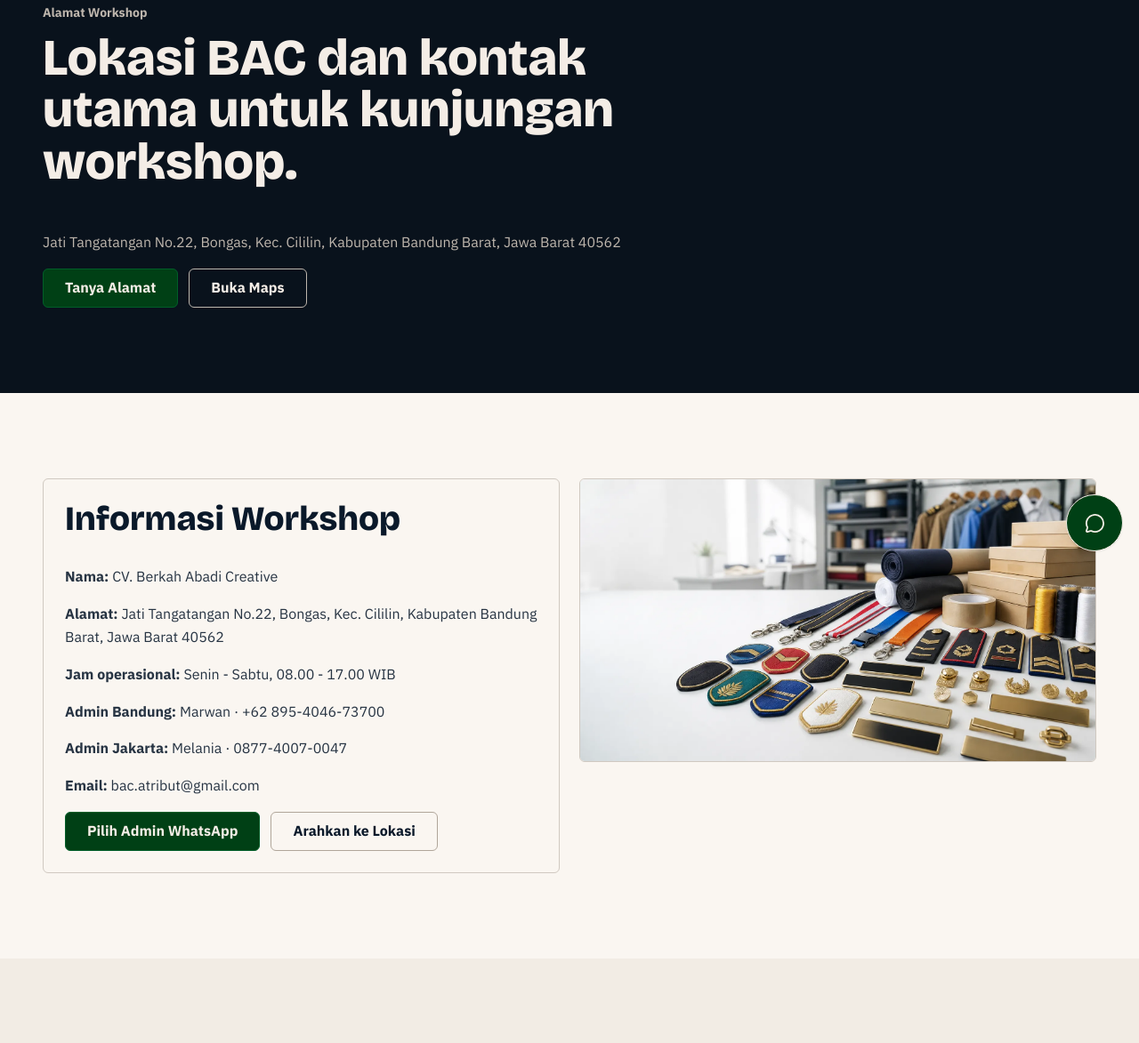
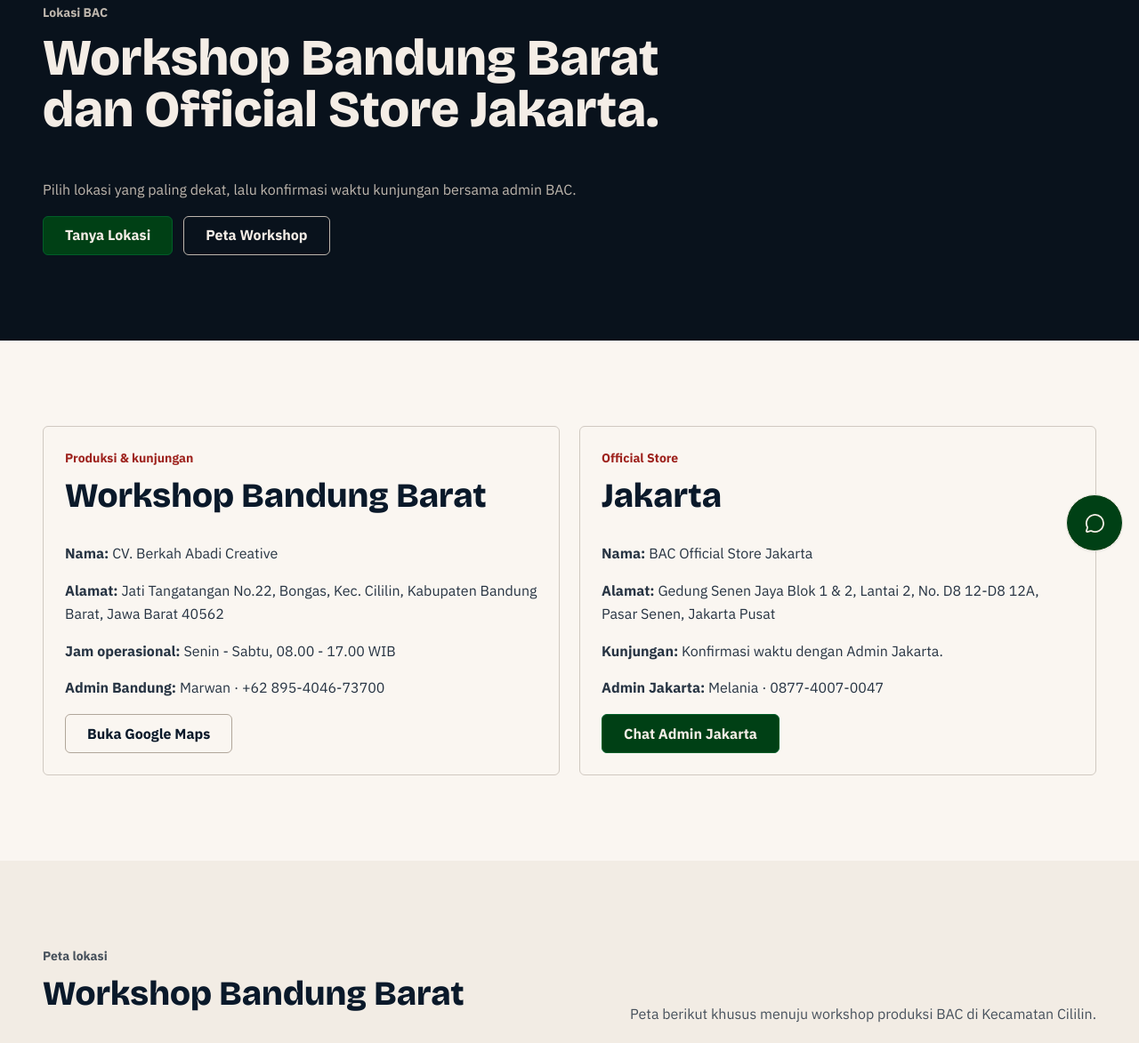
Before and after one commit to yahyanursidik/webbacbdg, an Astro site: page /alamat-toko in a window 1280 px wide. Shown: the part 162-1335 px from the top of the page at 89% size. Built offline with nearby package versions, Linux system fonts and the light colour scheme; Astro itself is replaced by a stand-in of ours; grey boxes are pictures that could not be loaded.

Commit message:
add Jakarta official store location

```diff
--- a/src/components/Footer.astro
+++ b/src/components/Footer.astro
@@ -31,6 +31,7 @@ const message = "Halo Admin BAC, saya ingin bertanya tentang katalog atribut ked
   </div>
   <div class="container footer-bottom">
     <span>&copy; {new Date().getFullYear()} {site.name}</span>
+    <a href="/alamat-toko/#official-store-jakarta">Official Store Jakarta · Pasar Senen</a>
     <span>{site.email}</span>
   </div>
 </footer>
--- a/src/data/site.ts
+++ b/src/data/site.ts
@@ -31,6 +31,8 @@ export const site = {
   instagram: "https://instagram.com/",
   address:
     "Jati Tangatangan No.22, Bongas, Kec. Cililin, Kabupaten Bandung Barat, Jawa Barat 40562",
+  jakartaStoreAddress:
+    "Gedung Senen Jaya Blok 1 & 2, Lantai 2, No. D8 12-D8 12A, Pasar Senen, Jakarta Pusat",
   mapsUrl: "https://maps.app.goo.gl/yP5jM35izjMY5qKQA",
   mapsEmbed:
     "https://www.google.com/maps?q=Jati%20Tangatangan%20No.22%2C%20Bongas%2C%20Kec.%20Cililin%2C%20Kabupaten%20Bandung%20Barat%2C%20Jawa%20Barat%2040562&output=embed",
--- a/src/pages/alamat-toko.astro
+++ b/src/pages/alamat-toko.astro
@@ -6,66 +6,104 @@ import {
   whatsappAdminUrl,
   whatsappUrl,
 } from "@/data/site";
+
+const bandungAdmin = whatsappAdmins.find((admin) => admin.id === "bandung")!;
+const jakartaAdmin = whatsappAdmins.find((admin) => admin.id === "jakarta")!;
 ---
 
 <BaseLayout
-  title="Alamat Workshop"
-  description="Alamat workshop BAC, Google Maps, jam operasional, serta kontak Admin Bandung dan Admin Jakarta."
+  title="Alamat Workshop & Official Store"
+  description="Alamat Workshop BAC Bandung Barat dan Official Store Jakarta di Pasar Senen, beserta kontak admin untuk merencanakan kunjungan."
 >
   <section class="page-hero">
     <div class="container">
-      <p class="eyebrow">Alamat Workshop</p>
-      <h1>Lokasi BAC dan kontak utama untuk kunjungan workshop.</h1>
-      <p>{site.address}</p>
+      <p class="eyebrow">Lokasi BAC</p>
+      <h1>Workshop Bandung Barat dan Official Store Jakarta.</h1>
+      <p>Pilih lokasi yang paling dekat, lalu konfirmasi waktu kunjungan bersama admin BAC.</p>
       <div class="inline-actions">
-        <a class="button button-whatsapp" href={whatsappUrl("Halo Admin BAC, saya ingin bertanya alamat workshop dan jam operasional.")} target="_blank" rel="noreferrer">
-          Tanya Alamat
+        <a class="button button-whatsapp" href={whatsappUrl("Halo Admin BAC, saya ingin bertanya tentang lokasi dan merencanakan kunjungan.")} target="_blank" rel="noreferrer">
+          Tanya Lokasi
         </a>
-        <a class="button button-secondary" href={site.mapsUrl} target="_blank" rel="noreferrer">Buka Maps</a>
+        <a class="button button-secondary" href={site.mapsUrl} target="_blank" rel="noreferrer">Peta Workshop</a>
       </div>
     </div>
   </section>
 
   <section class="section">
     <div class="container grid-2">
-      <div class="contact-panel">
-        <h2>Informasi Workshop</h2>
+      <article class="contact-panel location-card" id="workshop-bandung-barat">
+        <p class="eyebrow">Produksi & kunjungan</p>
+        <h2>Workshop Bandung Barat</h2>
         <p><strong>Nama:</strong> {site.name}</p>
         <p><strong>Alamat:</strong> {site.address}</p>
         <p><strong>Jam operasional:</strong> {site.hours}</p>
-        {
-          whatsappAdmins.map((admin) => (
         <p>
-              <strong>Admin {admin.city}:</strong>{" "}
+          <strong>Admin Bandung:</strong>{" "}
           <a
             href={whatsappAdminUrl(
-                  admin.id,
-                  `Halo ${admin.name}, saya ingin bertanya tentang produk BAC.`,
+              bandungAdmin.id,
+              `Halo ${bandungAdmin.name}, saya ingin merencanakan kunjungan ke Workshop BAC Bandung Barat.`,
             )}
             target="_blank"
             rel="noreferrer"
             data-wa-direct
           >
-                {admin.name} · {admin.display}
+            {bandungAdmin.name} · {bandungAdmin.display}
           </a>
         </p>
-          ))
-        }
-        <p><strong>Email:</strong> <a href={`mailto:${site.email}`}>{site.email}</a></p>
         <div class="inline-actions">
-          <a class="button button-whatsapp" href={whatsappUrl("Halo Admin BAC, saya ingin datang ke workshop BAC.")} target="_blank" rel="noreferrer">
-            Pilih Admin WhatsApp
+          <a class="button button-secondary" href={site.mapsUrl} target="_blank" rel="noreferrer">Buka Google Maps</a>
+        </div>
+      </article>
+
+      <article class="contact-panel location-card" id="official-store-jakarta">
+        <p class="eyebrow">Official Store</p>
+        <h2>Jakarta</h2>
+        <p><strong>Nama:</strong> BAC Official Store Jakarta</p>
+        <p><strong>Alamat:</strong> {site.jakartaStoreAddress}</p>
+        <p><strong>Kunjungan:</strong> Konfirmasi waktu dengan Admin Jakarta.</p>
+        <p>
+          <strong>Admin Jakarta:</strong>{" "}
+          <a
+            href={whatsappAdminUrl(
+              jakartaAdmin.id,
+              `Halo ${jakartaAdmin.name}, saya ingin merencanakan kunjungan ke BAC Official Store Jakarta di Pasar Senen.`,
+            )}
+            target="_blank"
+            rel="noreferrer"
+            data-wa-direct
+          >
+            {jakartaAdmin.name} · {jakartaAdmin.display}
           </a>
-          <a class="button button-secondary" href={site.mapsUrl} target="_blank" rel="noreferrer">Arahkan ke Lokasi</a>
+        </p>
+        <div class="inline-actions">
+          <a
+            class="button button-whatsapp"
+            href={whatsappAdminUrl(
+              jakartaAdmin.id,
+              `Halo ${jakartaAdmin.name}, saya ingin bertanya tentang BAC Official Store Jakarta.`,
+            )}
+            target="_blank"
+            rel="noreferrer"
+            data-wa-direct
+          >
+            Chat Admin Jakarta
+          </a>
         </div>
-      </div>
-      <img class="detail-image" src="/images/bac-hero.webp" alt="Display workshop dan katalog atribut BAC" />
+      </article>
     </div>
   </section>
 
   <section class="section section-soft">
     <div class="container">
-      <iframe class="map-frame" src={site.mapsEmbed} loading="lazy" referrerpolicy="no-referrer-when-downgrade" title="Google Maps BAC"></iframe>
+      <div class="section-head">
+        <div>
+          <p class="eyebrow">Peta lokasi</p>
+          <h2>Workshop Bandung Barat</h2>
+        </div>
+        <p>Peta berikut khusus menuju workshop produksi BAC di Kecamatan Cililin.</p>
+      </div>
+      <iframe class="map-frame" src={site.mapsEmbed} loading="lazy" referrerpolicy="no-referrer-when-downgrade" title="Google Maps Workshop BAC Bandung Barat"></iframe>
     </div>
   </section>
 </BaseLayout>
```
Also changed, not shown: src/pages/index.astro (+11 -0 lines), src/pages/kontak.astro (+8 -3 lines), src/styles/global.css. Lines whose indentation alone changed are shown as unchanged.
